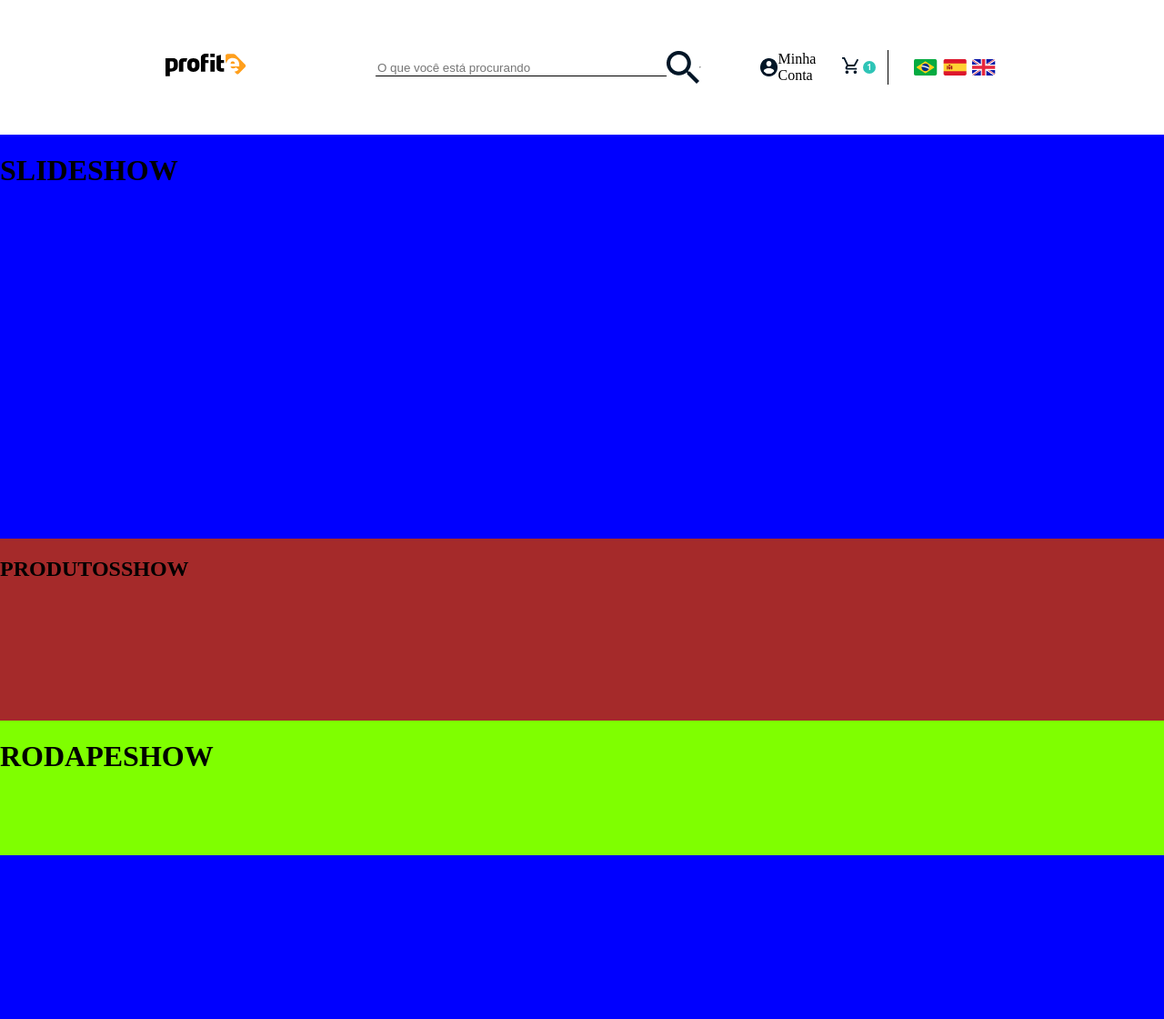
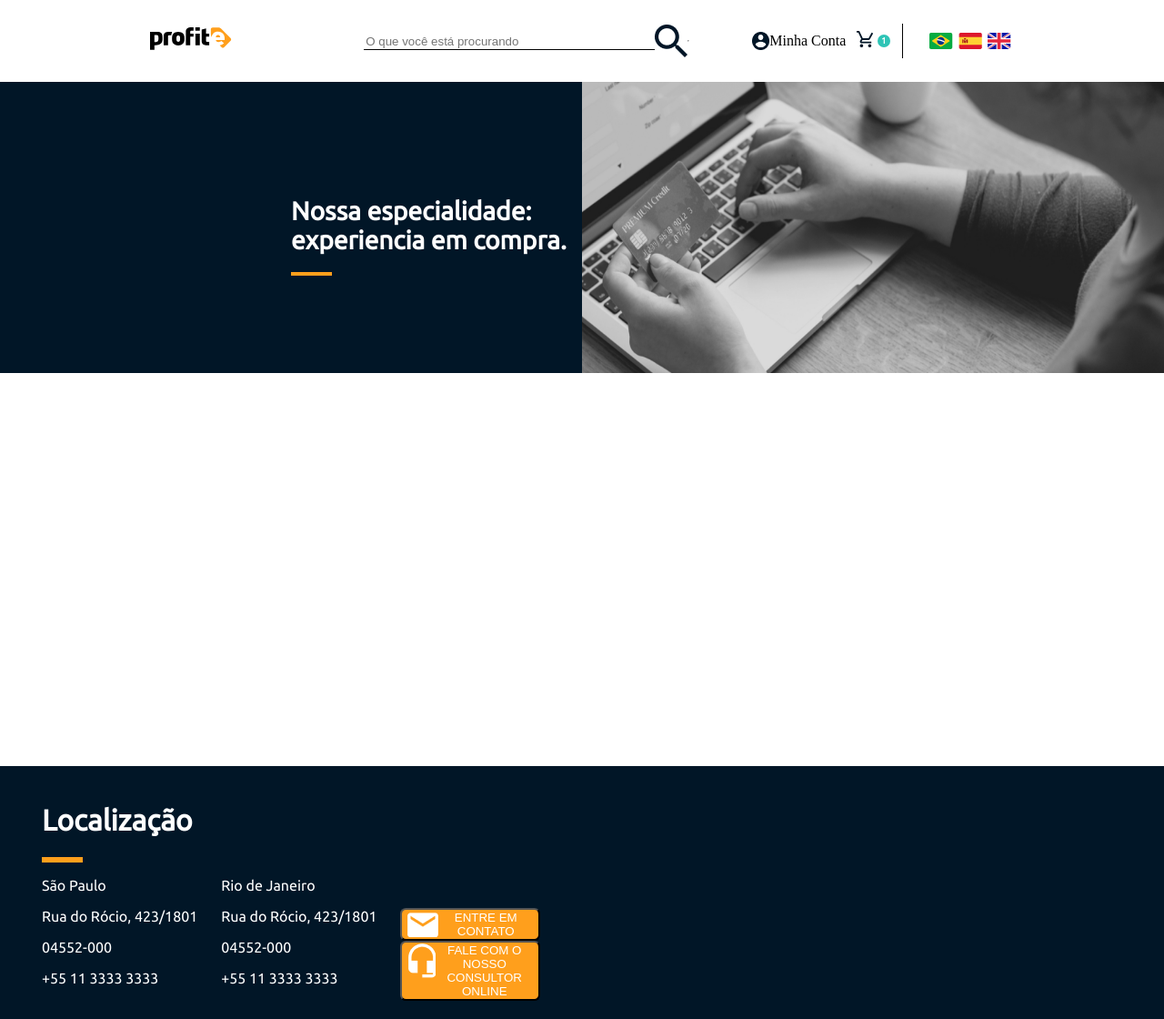
Before and after one commit to Marcos-antt/DesafioProfite, a Flask app: page / in a window 1280 px wide. Shown: the whole page at 91% size. Before the commit the page ends 940 px from the top, so only its background shows below. Run offline with Flask 2, Linux system fonts and the light colour scheme.

Commit message:
Finalizando rodapé

```diff
--- a/application/view/static/css/style.css
+++ b/application/view/static/css/style.css
@@ -1,3 +1,4 @@
+@import url('https://fonts.googleapis.com/css2?family=Ubuntu&display=swap');
 @media screen and (min-width:360px){
 
 
@@ -5,30 +6,132 @@ body {
     margin: 0;
     display: grid;
     background-color: #FFFFFF;
-    grid-template-rows: 1fr 3fr 1.35fr 1fr;
-    grid-template-areas:
-        "navbar"
+    grid-template-rows: 0fr 1fr 1.35fr 0fr;
+    grid-template-areas: "navbar"
         "slide"
         "conteudo"
         "rodape";
-
-
 }
 
 #navbar{
     background-color: rgb(255, 255, 255);
 }
 #slide{
-    background-color: blue;
+    background-color: #011627;
+    display: grid;
+    grid-template-areas: "text banner";
+    grid-template-columns: 1fr 1fr;
+}
+
+#banner{
+    display: flex;
+    height: 25vw;
+}
+
+.bannerimg{
+    display: grid;
+    width: 56vw;
+}
+
+
+}
+#text{
+    display: flex;
+    justify-content: right;
+    align-items: center;
+    font-family: "Ubuntu";
+
+}
+
+.img_banner{
+    background: url(../img/banner.png);
+    display: flex;
+    flex-direction: row;
+    background-repeat: round;
+    width: 50vw;
+    height: 25vw;
+
+}
+.texto_banner{
+    color: white;
+    font-size: 1.1vw;
+    width: 50%;
+    font-family: 'Ubuntu', sans-serif;
+}
+
+.linhabaner{
+    width: 3.5vw;
+    height: 0.3vw;
+    background-color: #FF9F1C;
+    margin-left: 0vw;
+
 }
 
 #conteudo{
-    background-color: brown;
+    background-color: #FFFFFF;
 }
 
+
 #rodape{
-    background-color: chartreuse;
+    background-color: #011627;
+    display: grid;
+    grid-template-areas: "localizacao  botoes";
+    grid-template-columns: 1fr 1fr ;
 }
+
+.localizacao{
+    display: flex;
+    flex-direction: row;
+    flex-wrap: nowrap;
+    justify-content: space-evenly;
+    align-items: end;
+    padding: 2.5vh;
+    font-family: "Ubuntu";
+    font-size: 16px;
+    color: #FFFFFF;
+}
+
+.localizacao1{
+    display: flex;
+    flex-direction: row;
+    flex-wrap: nowrap;
+    justify-content: space-evenly;
+    align-items: center;
+    padding: 2.5vh;
+    font-family: "Ubuntu";
+    font-size: 16px;
+    color: #FFFFFF;
+}
+
+.linhaloc{
+    width: 3.5vw;
+    height: 0.5vw;
+    background-color: #FF9F1C;
+    margin-left: 0vw;
+}
+
+#botoes{
+    display: grid;
+    grid-auto-columns: min-content;
+
+}
+.btn_contet{
+    border-radius: 0.5vw;
+    background-color: #FF9F1C;
+    display: flex;
+    width: 12vw;
+    align-items: center;
+    color: white;
+}
+
+.btn_contet1{
+    border-radius: 0.5vw;
+    background-color: #FF9F1C;
+    display: flex;
+    width: 12vw;
+    color: white;
+}
+
 
 .logo{
     width: 7vw;
@@ -43,7 +146,7 @@ nav, .navbar .busca .perfil{
     flex-wrap: nowrap;
     justify-content: space-evenly;
     align-items: center;
-    padding: 5vh;
+    padding: 2.5vh;
 
 }
 
@@ -64,7 +167,7 @@ input {
 .conta{
     display: flex;
     align-items: center;
-    width: 9vw;
+    width: 11vw;
 
 }
 
@@ -100,4 +203,11 @@ input {
 
 }
 
+
+h1{
+    color: white;
 }
+.texto{
+    display: flex;
+
+}
--- a/application/view/templates/index.html
+++ b/application/view/templates/index.html
@@ -40,16 +40,49 @@
         </div>
     </div>
 
-
     </nav>
     <header id="slide">
-        <h1>SLIDESHOW</h1>
+        <div id="text">
+            <div  class="texto_banner">
+                    <h1>Nossa especialidade: experiencia em compra.</h1>
+                    <div class="linhabaner"></div>
+            </div>
+        </div>
+        <div  class="img_banner">
+
+        </div>
     </header>
     <article id="conteudo">
         <h1>PRODUTOSSHOW</h1>
     </article>
     <footer id="rodape">
-        <h1>RODAPESHOW</h1>
+        <div class=localizacao>
+        <div>
+            <h1>Localização</h1>
+            <div class="linhaloc"></div>
+            <p>São Paulo</p>
+            <p>Rua do Rócio, 423/1801</p>
+            <p>04552-000</p>
+            <p>+55 11 3333 3333</p>
+        </div>
+        <div>
+            <p>Rio de Janeiro</p>
+            <p>Rua do Rócio, 423/1801</p>
+            <p>04552-000</p>
+            <p>+55 11 3333 3333</p>
+        </div>
+        <div id="botoes">
+        <div id="contato">
+            <button class='btn_contet'>
+                <img src="{{ url_for('static', filename='img/email.png') }}" alt="" class="img_ft">
+                ENTRE EM CONTATO
+            </button>
+
+            <button class='btn_contet1'>
+                <img src="{{ url_for('static', filename='img/telefone.png') }}" alt="" class="img_ft">
+                FALE COM O NOSSO CONSULTOR ONLINE
+            </button>
+        </div>
     </footer>
 </body>
 
```
Also changed, not shown: application/view/static/img/banner.png (added), application/view/static/img/email.png (added), application/view/static/img/telefone.png (added).
